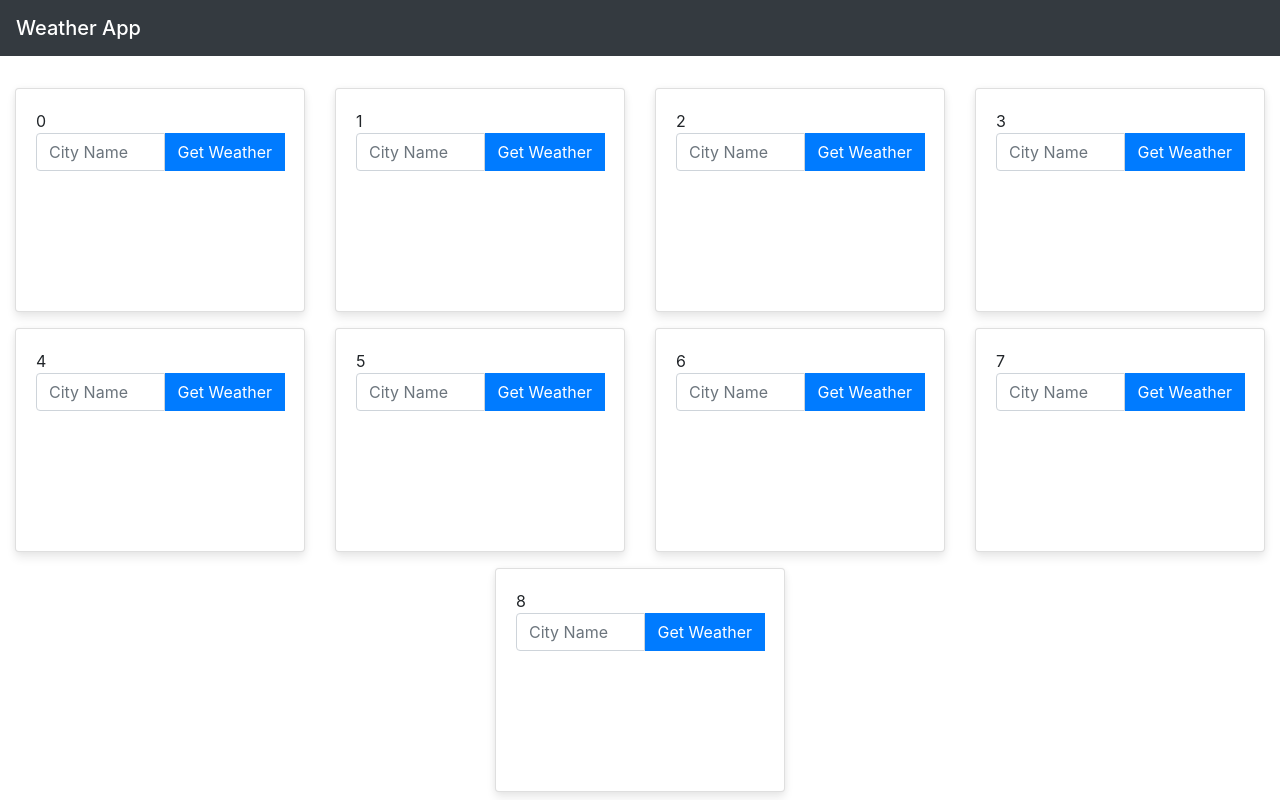
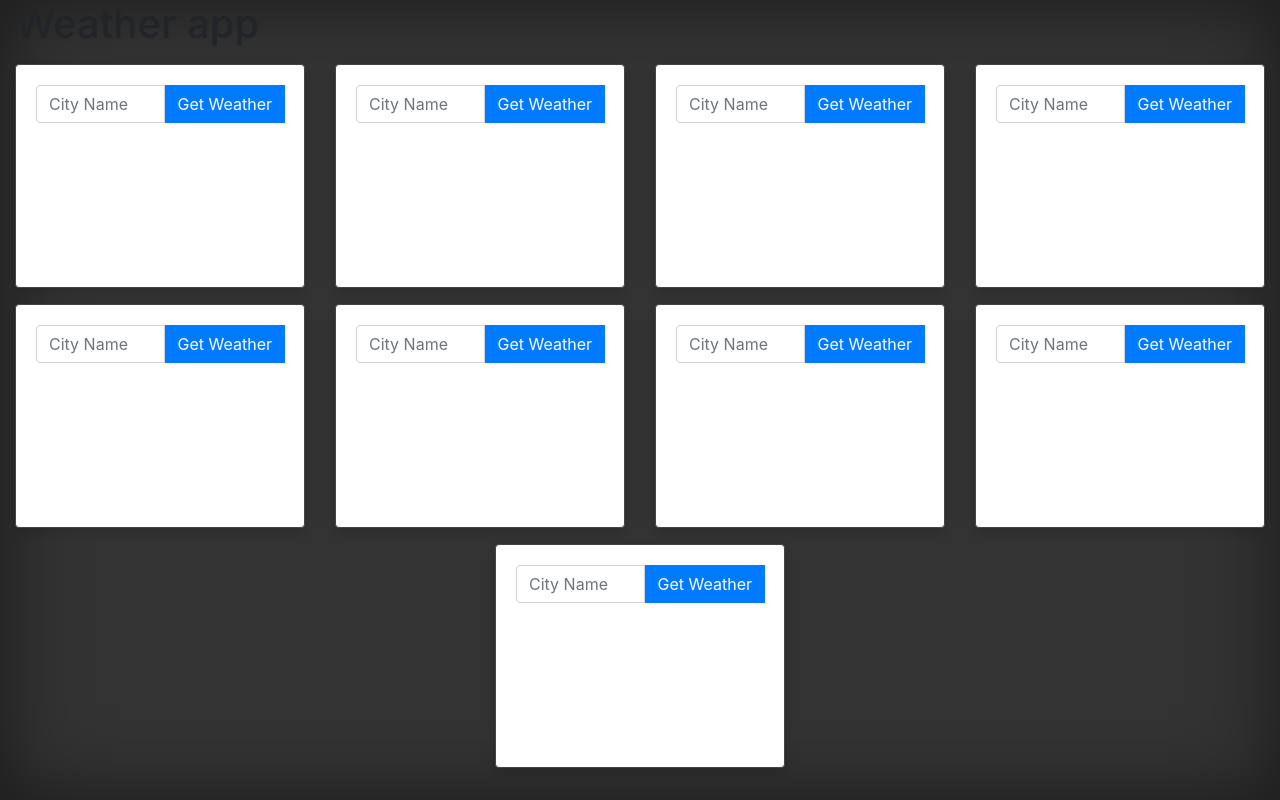
Before and after one commit to dasgoutam/angular-weather-app, an Angular app: page / in a window 1280 px wide. Built offline with nearby package versions, Linux system fonts and the light colour scheme.

Commit message:
1 binaries uploaded

```diff
--- a/src/app/app.component.html
+++ b/src/app/app.component.html
@@ -1,7 +1,8 @@
-<nav class="navbar navbar-dark bg-dark mb-4">
+<!-- <nav class="navbar navbar-dark bg-dark mb-4">
 	<span class="navbar-brand mb-0 h1"> Weather App</span>
-</nav>
+</nav> -->
 <div class="container-fluid">
+  <h1>Weather app</h1>
 	<div class="row justify-content-md-center">
 		<!-- <div class="col-xl-3 col-lg-4 col-md-6 mt-2 mb-2">
 			<app-weather-card></app-weather-card>
--- a/src/app/weather-card/weather-card.component.html
+++ b/src/app/weather-card/weather-card.component.html
@@ -1,4 +1,4 @@
-<div class="card weather-card">
+<div class="card weather-card" style="background: #FFFFFF; border: 1px solid #444">
 	<div class="card-body" *ngIf="show">
 		<h5 class="card-title">{{weather.name}}, {{weather.sys.country}}</h5>
 		<h6 class="card-subtitle mb-2 text-muted">Card subtitle</h6>
@@ -8,9 +8,9 @@
 		<a href="#" class="card-link">Another link</a>
 	</div>
 	<div class="card-body" *ngIf="!show">
-    {{name}}
+    <span *ngIf="notfound">City not Found</span>
 		<div class="input-group mb-3">
-      <input type="text" class="form-control" placeholder="City Name" aria-label="" aria-describedby="basic-addon1">
+      <input [attr.id]="'city_' + name" type="text" class="form-control" placeholder="City Name" aria-label="" aria-describedby="basic-addon1">
       <div class="input-group-prepend">
         <button id="city_btn" class="btn btn-primary" type="button" (click)="getWeather()">Get Weather</button>
       </div>
--- a/src/app/weather-card/weather-card.component.ts
+++ b/src/app/weather-card/weather-card.component.ts
@@ -1,5 +1,8 @@
 import { Component, OnInit, Input } from "@angular/core";
 import { OpenweatherService } from "../openweather.service";
+import { interval, Observable } from 'rxjs';
+import { mergeMap, startWith } from 'rxjs/operators';
+import {timer} from 'rxjs'
 
 @Component({
   selector: "app-weather-card",
@@ -9,9 +12,10 @@ import { OpenweatherService } from "../openweather.service";
 export class WeatherCardComponent implements OnInit {
   constructor(private weatherService: OpenweatherService) {}
 
-  weather;
+  weather:any;
   weather_today;
   show = false;
+  notfound;
   @Input() name: any;
 
   ngOnInit() {
@@ -23,15 +27,30 @@ export class WeatherCardComponent implements OnInit {
   }
 
   getWeather() {
-    console.log(this.name);
-    // let city_name = (<HTMLInputElement>document.getElementById("city_name"))
-    //   .value;
-    // console.log(city_name);
+    let target_id = `city_${this.name}`
+    let city_name = (<HTMLInputElement>document.getElementById(target_id))
+      .value;
+    console.log(city_name);
+
+    timer(0, 30*1000)
+    .pipe(
+        mergeMap(() => this.weatherService.getWeatherDetails(city_name))
+    ).subscribe(data => {
+      this.weather = data;
+      this.weather_today = this.weather.weather[0].description;
+      this.show = true;
+      console.log(this.weather_today);
+    }, (error) => {
+      this.notfound= true;
+    });
+
     // this.weatherService.getWeatherDetails(city_name).subscribe(data => {
     //   this.weather = data;
     //   this.weather_today = this.weather.weather[0].description;
     //   this.show = true;
-      // console.log(this.weather_today);
+    //   console.log(this.weather_today);
+    // }, (error) => {
+    //   this.notfound= true;
     // });
   }
 }
--- a/src/styles.scss
+++ b/src/styles.scss
@@ -1,2 +1,12 @@
 /* Add application styles & imports to this file! */
 @import "~bootstrap/dist/css/bootstrap.min.css";
+
+html, body {
+    height: 100%;
+}
+.container-fluid {
+    height: 100%;
+    overflow-y: hidden; /* don't show content that exceeds my height */
+    background-color: #333;
+    box-shadow: inset 0 0 5rem rgba(0, 0, 0, .5)
+}
```
Also changed, not shown: 1 other file (tests, documents, lock files or other folders).
